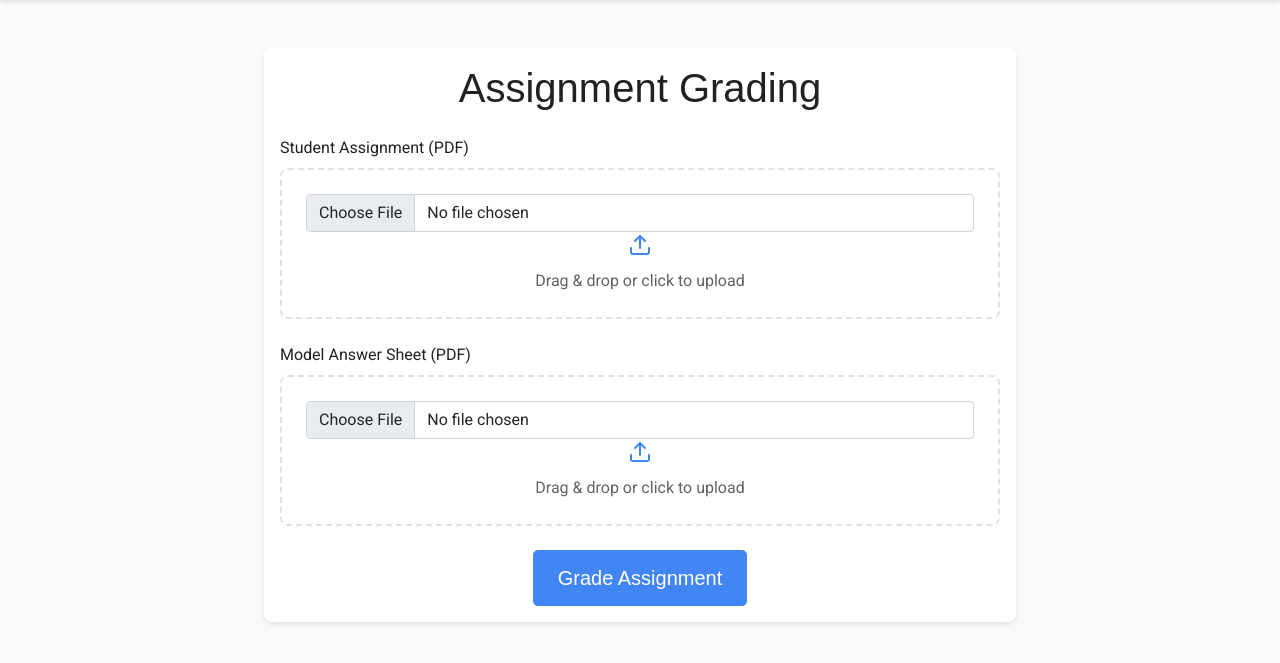
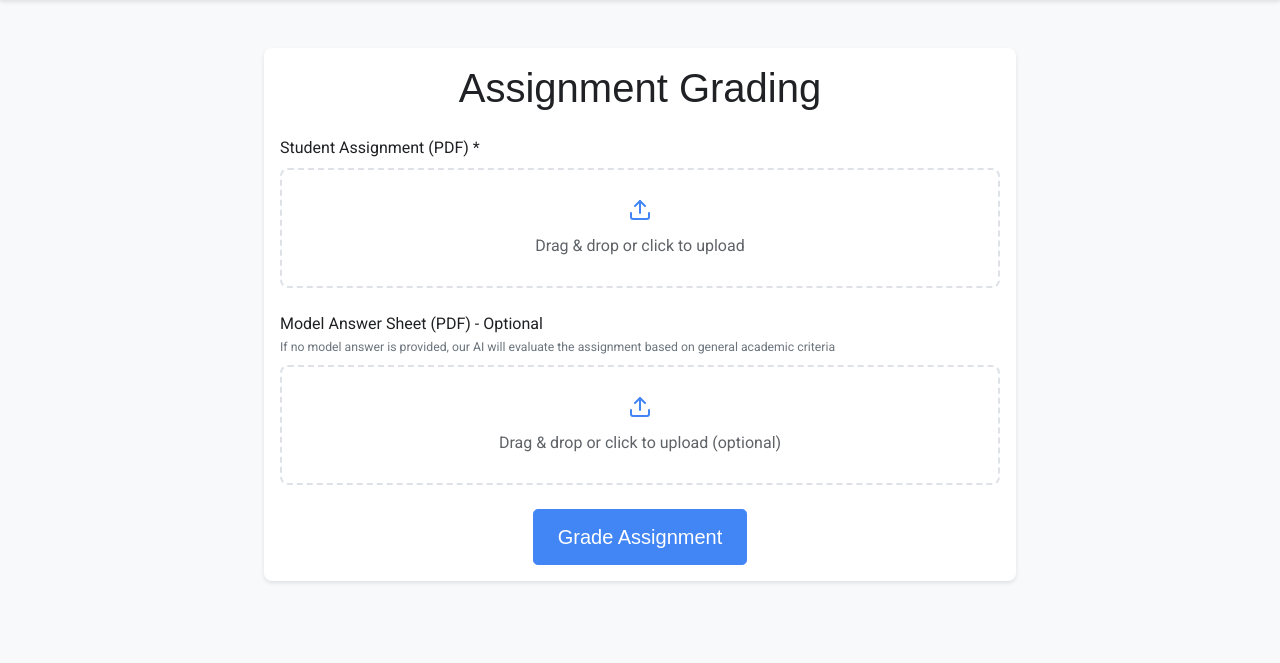
Before and after one commit to harrypeter07/AIGradeHelper, a Flask app: page / in a window 1280 px wide. Shown: the part 56-719 px from the top of the page. Run offline with Flask 3, Linux system fonts and the light colour scheme; parts of the project's set-up code (start-up, migrations or seed data) failed here and were passed over; some web fonts are replaced.

Commit message:
Enhance assignment grading: Allow optional model answers and improve UI.  The upload functionality now supports optional model answers, enhancing grading flexibility and improving the user interface with clearer instructions.
Replit-Commit-Author: Agent
Replit-Commit-Session-Id: c8b7c320-5565-4420-929b-4cc7a7c4710b
Replit-Commit-Screenshot-Url: https://storage.googleapis.com/screenshot-production-us-central1/31654890-0d72-4211-83b8-14a7a15079a3/db03f78d-7b91-4602-b6ad-3e458c68cd7c.jpg

```diff
--- a/app.py
+++ b/app.py
@@ -34,42 +34,45 @@ def index():
 
 @app.route('/upload', methods=['POST'])
 def upload_files():
-    if 'student_assignment' not in request.files or 'model_answer' not in request.files:
-        flash('Both files are required')
+    if 'student_assignment' not in request.files:
+        flash('Student assignment is required')
         return redirect(url_for('index'))
 
     student_file = request.files['student_assignment']
-    model_file = request.files['model_answer']
 
-    if student_file.filename == '' or model_file.filename == '':
-        flash('No selected files')
+    if student_file.filename == '':
+        flash('No selected file')
         return redirect(url_for('index'))
 
-    if not (allowed_file(student_file.filename) and allowed_file(model_file.filename)):
+    if not allowed_file(student_file.filename):
         flash('Invalid file type. Please upload PDF files only.')
         return redirect(url_for('index'))
 
     try:
-        # Save and process files
+        # Save and process student file
         student_filename = secure_filename(student_file.filename)
-        model_filename = secure_filename(model_file.filename)
+        student_path = os.path.join(app.config['UPLOAD_FOLDER'], student_filename)
+        student_file.save(student_path)
 
-        student_path = os.path.join(app.config['UPLOAD_FOLDER'], student_filename)
-        model_path = os.path.join(app.config['UPLOAD_FOLDER'], model_filename)
+        # Extract text from student PDF
+        student_text = extract_text_from_pdf(student_path)
 
-        student_file.save(student_path)
-        model_file.save(model_path)
-
-        # Extract text from PDFs
-        student_text = extract_text_from_pdf(student_path)
-        model_text = extract_text_from_pdf(model_path)
+        # Check if model answer was provided
+        model_text = None
+        if 'model_answer' in request.files:
+            model_file = request.files['model_answer']
+            if model_file.filename != '' and allowed_file(model_file.filename):
+                model_filename = secure_filename(model_file.filename)
+                model_path = os.path.join(app.config['UPLOAD_FOLDER'], model_filename)
+                model_file.save(model_path)
+                model_text = extract_text_from_pdf(model_path)
+                os.remove(model_path)
 
         # Grade the assignment
         grade_result = grade_assignment(student_text, model_text)
 
         # Clean up files
         os.remove(student_path)
-        os.remove(model_path)
 
         return render_template('results.html',
                              score=grade_result['score'],
--- a/static/css/style.css
+++ b/static/css/style.css
@@ -47,6 +47,11 @@ h1, h2, h3, .navbar-brand {
     text-align: center;
     position: relative;
     transition: all 0.3s ease;
+    min-height: 120px;
+    display: flex;
+    flex-direction: column;
+    align-items: center;
+    justify-content: center;
 }
 
 .upload-box:hover {
@@ -62,6 +67,16 @@ h1, h2, h3, .navbar-brand {
 .upload-text {
     color: #5f6368;
     margin-bottom: 0;
+}
+
+.upload-box input[type="file"] {
+    opacity: 0;
+    position: absolute;
+    top: 0;
+    left: 0;
+    width: 100%;
+    height: 100%;
+    cursor: pointer;
 }
 
 .btn-primary {
@@ -138,3 +153,10 @@ h1, h2, h3, .navbar-brand {
         font-size: 36px;
     }
 }
+
+/* Add to existing CSS */
+.info-text {
+    color: #5f6368;
+    font-size: 0.875rem;
+    margin-top: -0.5rem;
+}
--- a/templates/index.html
+++ b/templates/index.html
@@ -8,7 +8,7 @@
 
             <form action="{{ url_for('upload_files') }}" method="post" enctype="multipart/form-data">
                 <div class="mb-4">
-                    <label for="student_assignment" class="form-label">Student Assignment (PDF)</label>
+                    <label for="student_assignment" class="form-label">Student Assignment (PDF) *</label>
                     <div class="upload-box" id="student_upload_box">
                         <input type="file" class="form-control" id="student_assignment" name="student_assignment" accept=".pdf" required>
                         <div class="upload-icon">
@@ -23,9 +23,14 @@
                 </div>
 
                 <div class="mb-4">
-                    <label for="model_answer" class="form-label">Model Answer Sheet (PDF)</label>
+                    <label for="model_answer" class="form-label">Model Answer Sheet (PDF) - Optional</label>
+                    <div class="info-text mb-2">
+                        <small class="text-muted">
+                            If no model answer is provided, our AI will evaluate the assignment based on general academic criteria
+                        </small>
+                    </div>
                     <div class="upload-box" id="model_upload_box">
-                        <input type="file" class="form-control" id="model_answer" name="model_answer" accept=".pdf" required>
+                        <input type="file" class="form-control" id="model_answer" name="model_answer" accept=".pdf">
                         <div class="upload-icon">
                             <svg xmlns="http://www.w3.org/2000/svg" width="24" height="24" viewBox="0 0 24 24" fill="none" stroke="currentColor" stroke-width="2" stroke-linecap="round" stroke-linejoin="round">
                                 <path d="M21 15v4a2 2 0 0 1-2 2H5a2 2 0 0 1-2-2v-4"></path>
@@ -33,7 +38,7 @@
                                 <line x1="12" y1="3" x2="12" y2="15"></line>
                             </svg>
                         </div>
-                        <p class="upload-text">Drag & drop or click to upload</p>
+                        <p class="upload-text">Drag & drop or click to upload (optional)</p>
                     </div>
                 </div>
 
```
Also changed, not shown: utils/ai_grader.py (+28 -13 lines), generated-icon.png (added).
